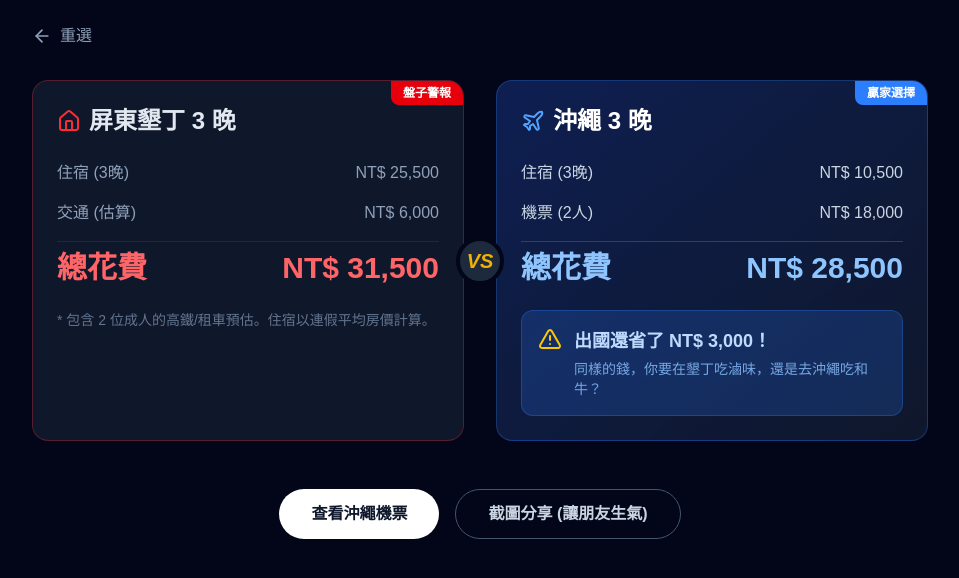
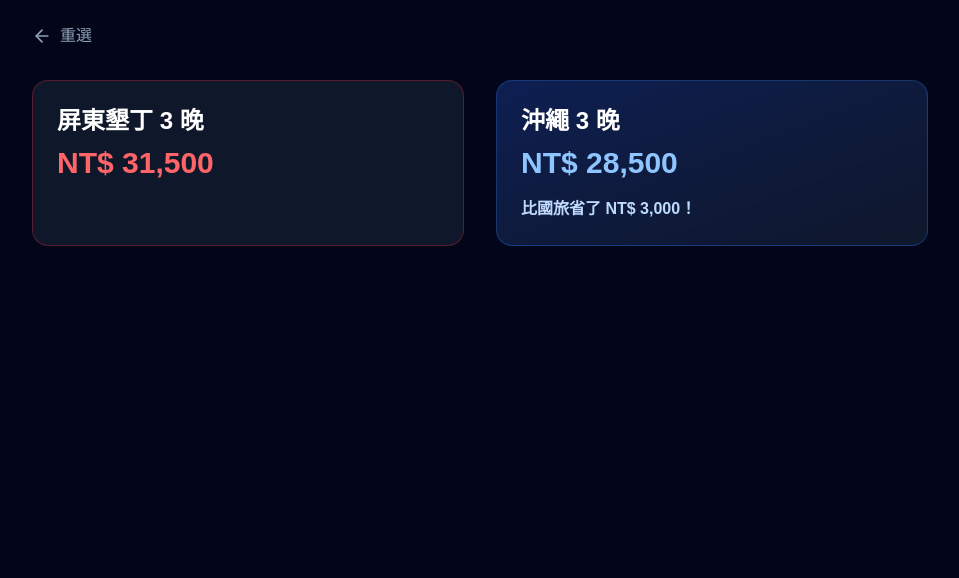
Before and after one commit to Yun1830/travel-shock, a Next.js app: page /result in a window 1280 px wide. Shown: the top 578 px of the page, without its empty margins (160-1119 px from the left). Built offline with nearby package versions, Linux system fonts and the light colour scheme.

Commit message:
Fix prerender error with Suspense

```diff
--- a/app/result/page.tsx
+++ b/app/result/page.tsx
@@ -3,184 +3,66 @@
 import { useSearchParams } from 'next/navigation';
 import Link from 'next/link';
 import { ArrowLeft, Plane, Home, AlertTriangle } from 'lucide-react';
+import { Suspense } from 'react'; // 1. 引入 Suspense
 
-// 定義一個資料庫，模擬 API 回傳的資料
+// 這裡是你原本的 DATABASE 資料庫 (請保留你之前寫的那一段)
 const DATABASE = {
-  kenting: {
-    name: "屏東墾丁",
-    pricePerNight: 8500, // 連假盤子價
-    transport: 3000,     // 高鐵+墾丁快線
-    abroadTarget: "沖繩",
-    abroadPrice: 3500,   // 沖繩平價住宿
-    flight: 9000         // 廉航機票
-  },
-  jiaoxi: {
-    name: "宜蘭礁溪",
-    pricePerNight: 12000, // 溫泉季天價
-    transport: 1500,      // 火車/客運
-    abroadTarget: "日本九州", // 溫泉對決
-    abroadPrice: 4000,
-    flight: 11000
-  },
-  sunmoonlake: {
-    name: "南投日月潭",
-    pricePerNight: 15000, // 湖景房天價
-    transport: 2000,
-    abroadTarget: "越南峴港", // 湖景 vs 海景
-    abroadPrice: 3000,    // 五星級飯店
-    flight: 8000
-  },
-  alishan: {
-    name: "嘉義阿里山",
-    pricePerNight: 9500,  // 櫻花季
-    transport: 2500,
-    abroadTarget: "韓國釜山",
-    abroadPrice: 2800,
-    flight: 8500
-  },
-  tainan: {
-    name: "台南古都",
-    pricePerNight: 6500,  // 老宅民宿漲價
-    transport: 2700,      // 高鐵
-    abroadTarget: "泰國曼谷", // 美食之都對決
-    abroadPrice: 2000,
-    flight: 9500
-  }
+  kenting: { name: "屏東墾丁", pricePerNight: 8500, transport: 3000, abroadTarget: "沖繩", abroadPrice: 3500, flight: 9000 },
+  jiaoxi: { name: "宜蘭礁溪", pricePerNight: 12000, transport: 1500, abroadTarget: "日本九州", abroadPrice: 4000, flight: 11000 },
+  sunmoonlake: { name: "南投日月潭", pricePerNight: 15000, transport: 2000, abroadTarget: "越南峴港", abroadPrice: 3000, flight: 8000 },
+  alishan: { name: "嘉義阿里山", pricePerNight: 9500, transport: 2500, abroadTarget: "韓國釜山", abroadPrice: 2800, flight: 8500 },
+  tainan: { name: "台南古都", pricePerNight: 6500, transport: 2700, abroadTarget: "泰國曼谷", abroadPrice: 2000, flight: 9500 }
 };
 
-// 為了 TypeScript 不報錯，定義一下型別 (Optional)
 type DestinationKey = keyof typeof DATABASE;
 
-export default function ResultPage() {
+// 2. 把原本的內容拆成一個子組件
+function ResultContent() {
   const searchParams = useSearchParams();
-
-  // 1. 抓取網址參數，並確保有預設值
   const rawDest = searchParams.get('dest') || 'kenting';
   const days = Number(searchParams.get('days')) || 3;
   const adults = Number(searchParams.get('adults')) || 2;
-  const children = Number(searchParams.get('children')) || 0; // 預留之後用
 
-  // 2. 從資料庫撈資料 (如果找不到就預設用墾丁)
   const destKey = (DATABASE[rawDest as DestinationKey] ? rawDest : 'kenting') as DestinationKey;
   const data = DATABASE[destKey];
 
-  // 3. 開始計算 (使用資料庫裡的數字)
-  // 國內
-  const domesticPricePerNight = data.pricePerNight;
-  const domesticTransport = data.transport * adults;
-  const totalDomestic = (domesticPricePerNight * days) + domesticTransport;
-
-  // 國外 (對照組)
-  const flightPrice = data.flight;
-  const abroadPricePerNight = data.abroadPrice;
-  const totalAbroad = (flightPrice * adults) + (abroadPricePerNight * days);
-
+  const totalDomestic = (data.pricePerNight * days) + (data.transport * adults);
+  const totalAbroad = (data.flight * adults) + (data.abroadPrice * days);
   const diff = totalAbroad - totalDomestic;
   const isAbroadCheaper = diff < 0;
 
-  // ... 後面的 return HTML 不用動太多，只要把顯示變數改一下 ...
+  return (
+    <div className="w-full max-w-4xl grid md:grid-cols-2 gap-8 relative">
+      {/* 這裡放你原本左邊國旅、右邊出國的 HTML 內容 */}
+      {/* ... (為了簡潔，中間 HTML 省略，請直接沿用你之前的卡片代碼) ... */}
+      <div className="bg-slate-900 border border-red-500/30 rounded-2xl p-6 relative">
+          <h2 className="text-2xl font-bold mb-2">{data.name} {days} 晚</h2>
+          <div className="text-3xl font-bold text-red-400">NT$ {totalDomestic.toLocaleString()}</div>
+      </div>
+      <div className="bg-gradient-to-br from-blue-900/50 to-slate-900 border border-blue-500/30 rounded-2xl p-6 relative">
+          <h2 className="text-2xl font-bold mb-2">{data.abroadTarget} {days} 晚</h2>
+          <div className="text-3xl font-bold text-blue-300">NT$ {totalAbroad.toLocaleString()}</div>
+          <div className="mt-4 text-blue-200 font-bold">
+            {isAbroadCheaper ? `比國旅省了 NT$ ${Math.abs(diff).toLocaleString()}！` : `價差僅 NT$ ${Math.abs(diff).toLocaleString()}`}
+          </div>
+      </div>
+    </div>
+  );
+}
+
+// 3. 主頁面：用 Suspense 把子組件包起來
+export default function ResultPage() {
   return (
     <main className="min-h-screen bg-slate-950 text-white p-6 flex flex-col items-center">
-
-      {/* 頂部導覽 */}
-      <div className="w-full max-w-4xl mb-8 flex items-center">
-        <Link href="/" className="flex items-center text-slate-400 hover:text-white transition-colors">
+      <div className="w-full max-w-4xl mb-8">
+        <Link href="/" className="flex items-center text-slate-400">
           <ArrowLeft size={20} className="mr-2" /> 重選
         </Link>
       </div>
 
-      {/* 核心比價卡片 (左右對決) */}
-      <div className="w-full max-w-4xl grid md:grid-cols-2 gap-8 relative">
-
-        {/* 左邊：國旅 (Pain) */}
-        <div className="bg-slate-900 border border-red-500/30 rounded-2xl p-6 relative overflow-hidden group">
-          <div className="absolute top-0 right-0 bg-red-600 text-xs font-bold px-3 py-1 rounded-bl-lg">
-            盤子警報
-          </div>
-          <h2 className="text-2xl font-bold text-slate-200 mb-2 flex items-center gap-2">
-            <Home className="text-red-500" />
-            {data.name} {days} 晚
-          </h2>
-          <div className="space-y-4 my-6">
-            <div className="flex justify-between text-slate-400">
-              <span>住宿 ({days}晚)</span>
-              <span>NT$ {(domesticPricePerNight * days).toLocaleString()}</span>
-            </div>
-            <div className="flex justify-between text-slate-400">
-              <span>交通 (估算)</span>
-              <span>NT$ {domesticTransport.toLocaleString()}</span>
-            </div>
-            <div className="h-px bg-slate-800 my-2"></div>
-            <div className="flex justify-between text-3xl font-bold text-red-400">
-              <span>總花費</span>
-              <span>NT$ {totalDomestic.toLocaleString()}</span>
-            </div>
-          </div>
-          <p className="text-sm text-slate-500">
-            * 包含 {adults} 位成人的高鐵/租車預估。住宿以連假平均房價計算。
-          </p>
-        </div>
-
-        {/* VS 圖示 */}
-        <div className="hidden md:flex absolute left-1/2 top-1/2 -translate-x-1/2 -translate-y-1/2 w-12 h-12 bg-slate-800 rounded-full items-center justify-center border-4 border-slate-950 z-10 font-black italic text-xl text-yellow-500">
-          VS
-        </div>
-
-        {/* 右邊：出國 (Gain) */}
-        <div className="bg-gradient-to-br from-blue-900/50 to-slate-900 border border-blue-500/30 rounded-2xl p-6 relative overflow-hidden">
-          <div className="absolute top-0 right-0 bg-blue-500 text-xs font-bold px-3 py-1 rounded-bl-lg text-white">
-            贏家選擇
-          </div>
-          <h2 className="text-2xl font-bold text-white mb-2 flex items-center gap-2">
-            <Plane className="text-blue-400" />
-            {data.abroadTarget} {days} 晚
-          </h2>
-           <div className="space-y-4 my-6">
-            <div className="flex justify-between text-slate-300">
-              <span>住宿 ({days}晚)</span>
-              <span>NT$ {(abroadPricePerNight * days).toLocaleString()}</span>
-            </div>
-            <div className="flex justify-between text-slate-300">
-              <span>機票 ({adults}人)</span>
-              <span>NT$ {(flightPrice * adults).toLocaleString()}</span>
-            </div>
-            <div className="h-px bg-slate-700 my-2"></div>
-            <div className="flex justify-between text-3xl font-bold text-blue-300">
-              <span>總花費</span>
-              <span>NT$ {totalAbroad.toLocaleString()}</span>
-            </div>
-          </div>
-
-          {/* 結論區塊 */}
-          <div className="mt-6 bg-blue-500/20 p-4 rounded-xl border border-blue-500/30">
-             <div className="flex items-start gap-3">
-               <AlertTriangle className="text-yellow-400 shrink-0" />
-               <div>
-                 <p className="font-bold text-blue-200 text-lg mb-1">
-                   {isAbroadCheaper
-                     ? `出國還省了 NT$ ${Math.abs(diff).toLocaleString()}！`
-                     : `只差 NT$ ${Math.abs(diff).toLocaleString()} 就能出國！`}
-                 </p>
-                 <p className="text-sm text-blue-300/80">
-                   同樣的錢，你要在墾丁吃滷味，還是去沖繩吃和牛？
-                 </p>
-               </div>
-             </div>
-          </div>
-        </div>
-
-      </div>
-
-      {/* CTA 按鈕 */}
-      <div className="mt-12 flex gap-4">
-         <button className="bg-white text-slate-900 font-bold py-3 px-8 rounded-full hover:bg-slate-200 transition-colors">
-            查看{data.abroadTarget}機票
-         </button>
-         <button className="bg-transparent border border-slate-600 text-slate-300 font-bold py-3 px-8 rounded-full hover:bg-slate-800 transition-colors">
-            截圖分享 (讓朋友生氣)
-         </button>
-      </div>
-
+      <Suspense fallback={<div className="text-white text-xl">計算中...</div>}>
+        <ResultContent />
+      </Suspense>
     </main>
   );
 }
```
